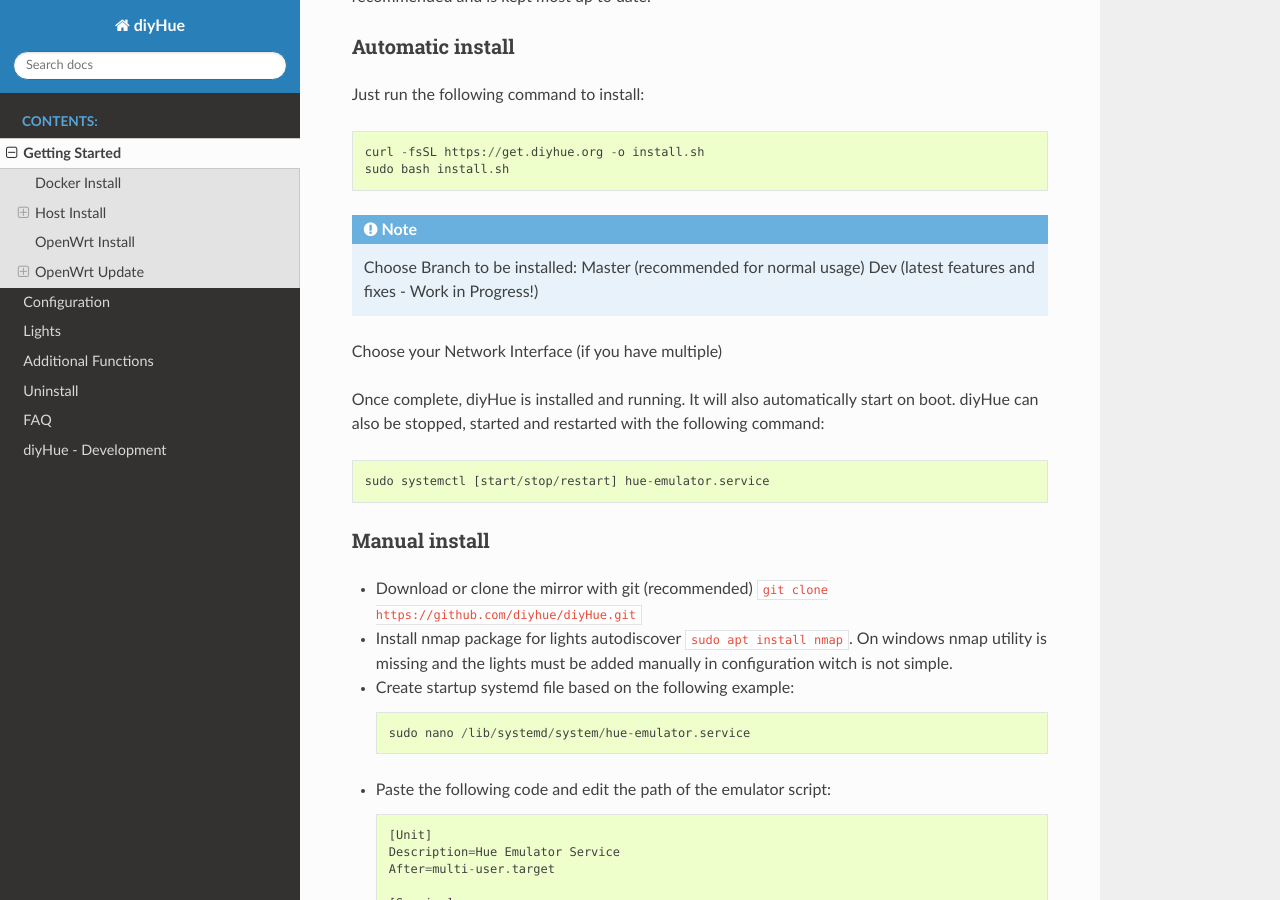
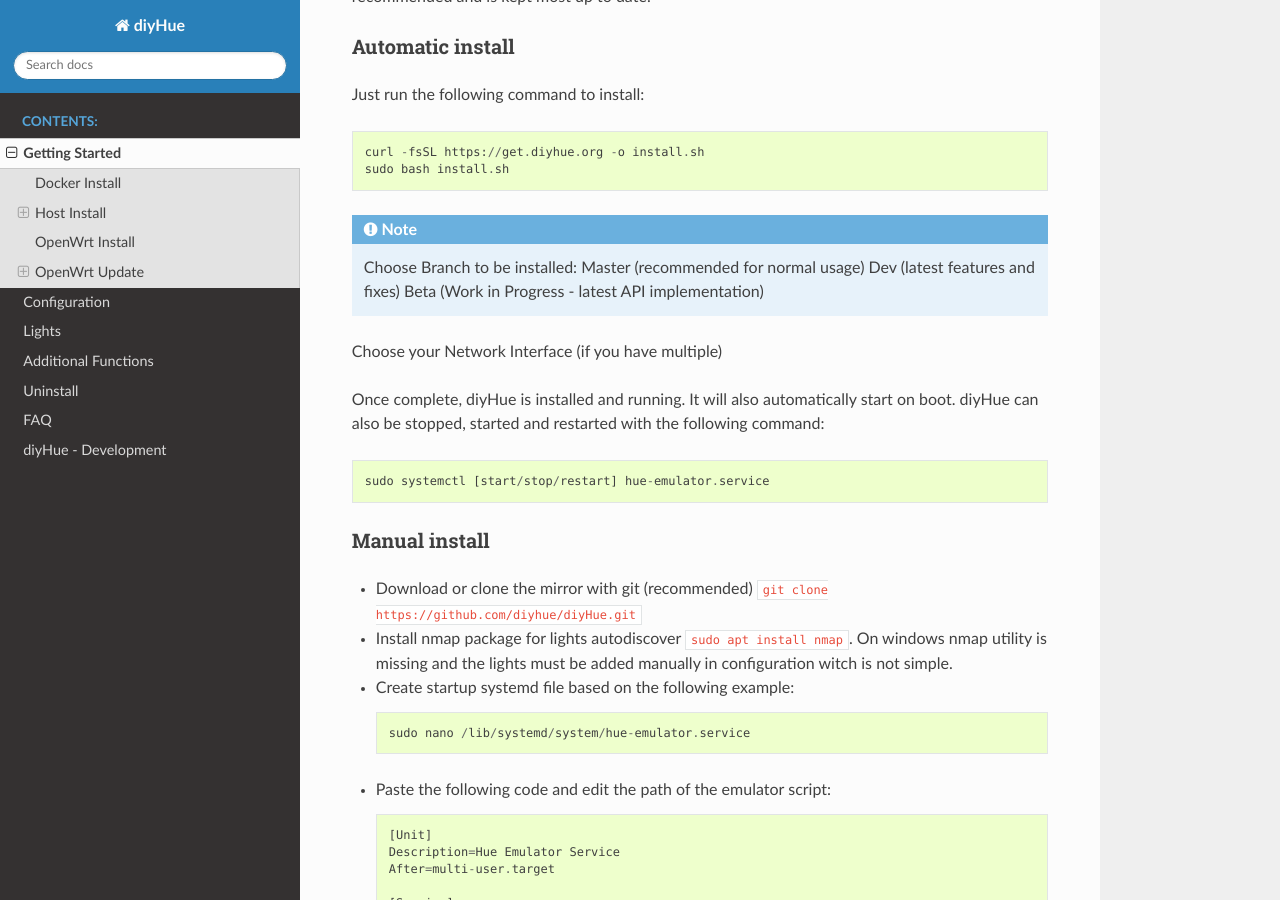
Before and after one commit to diyhue/ReadTheDocs, a Sphinx documentation site: the page built from source/getting_started.rst, in a window 1280 px wide and 900 px high, scrolled down 2433 px. Built offline with Sphinx 7.4.7 and the Read the Docs theme 2.0.0, drawn with Linux system fonts in a browser that asks for light colours.

Commit message:
Update getting_started.rst
add beta info

```diff
--- a/source/getting_started.rst
+++ b/source/getting_started.rst
@@ -72,7 +72,8 @@
 .. note::
     Choose Branch to be installed:
     Master (recommended for normal usage)
-    Dev (latest features and fixes - Work in Progress!)
+    Dev (latest features and fixes)
+    Beta (Work in Progress - latest API implementation)
 
 
 
```
